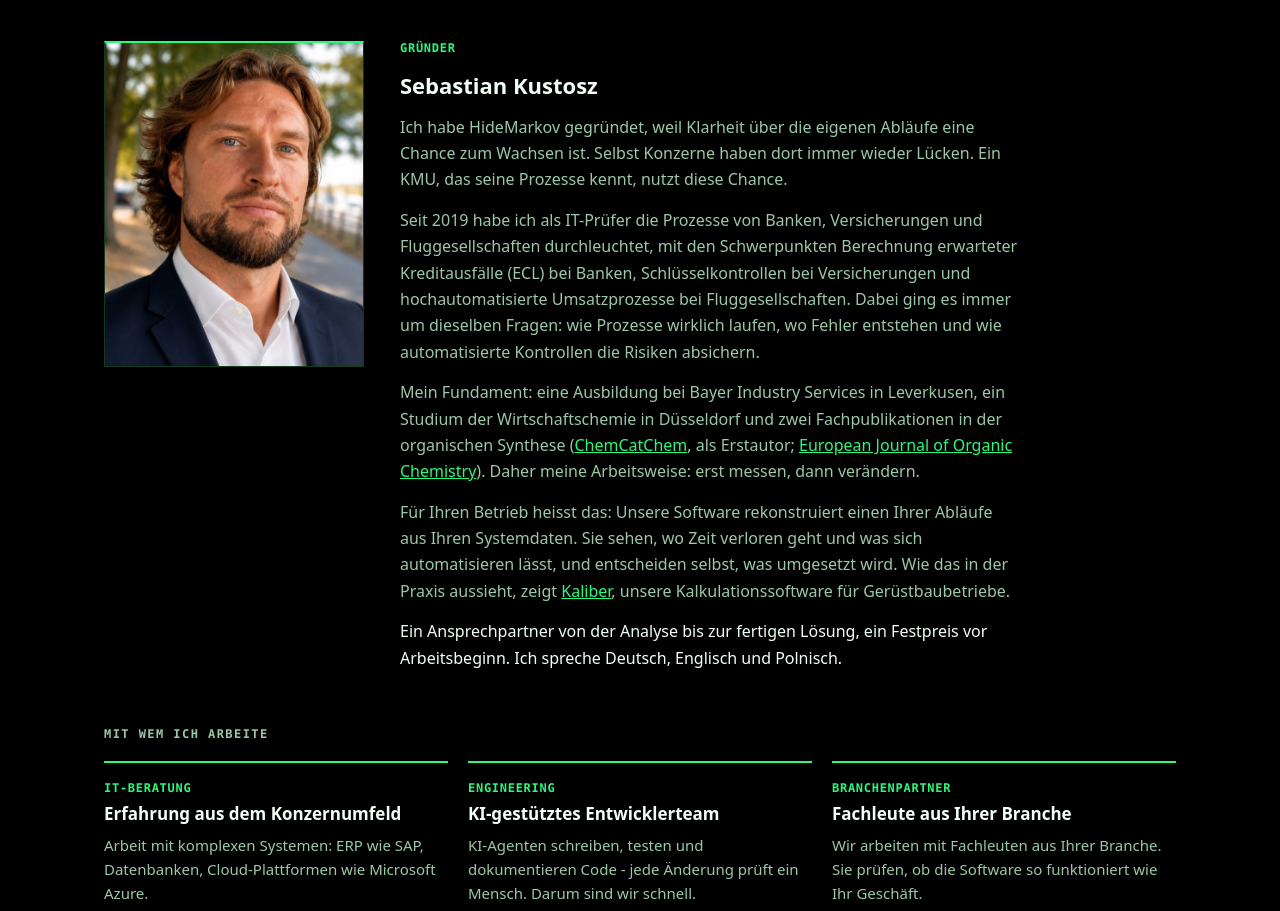
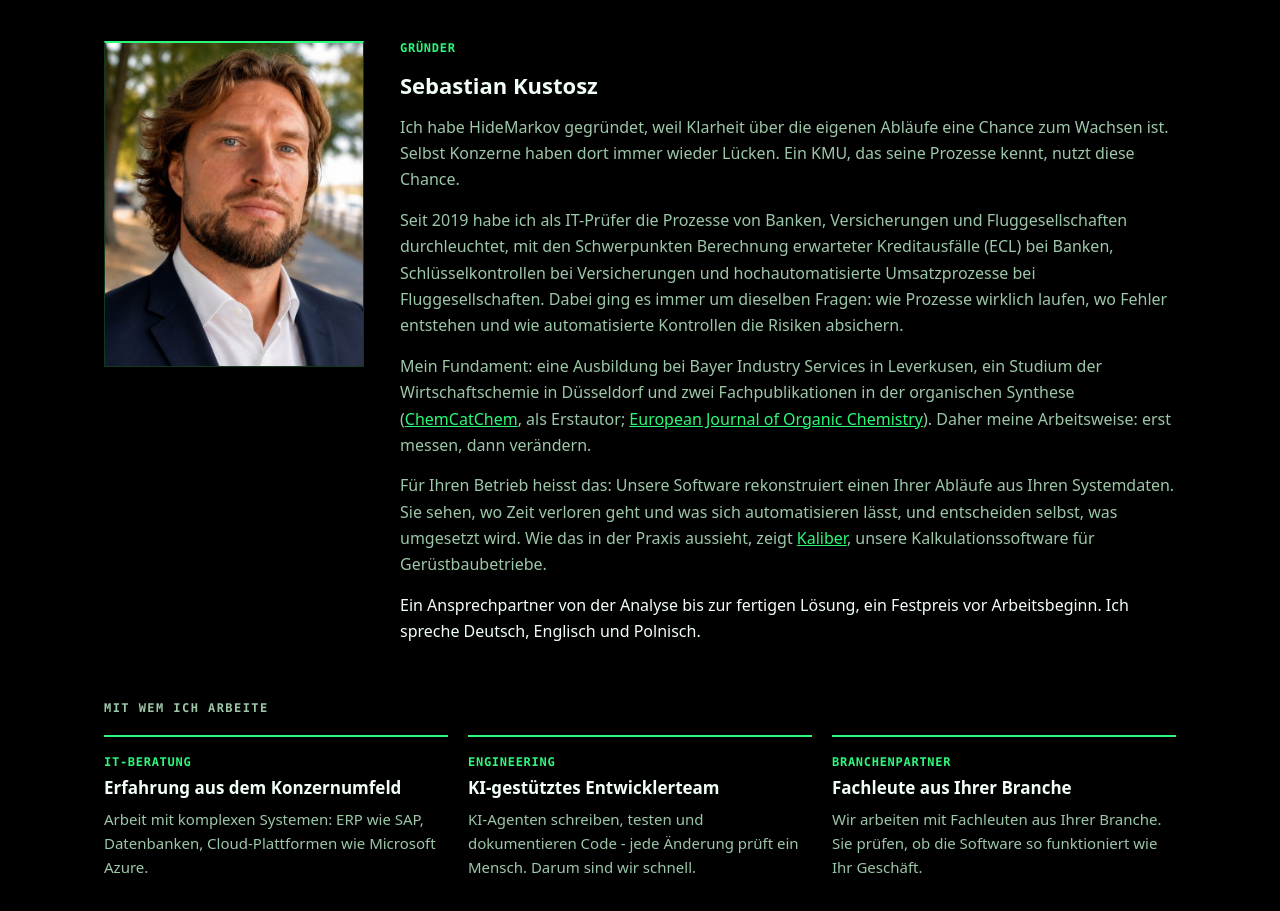
Before and after one commit to HideMarkov/hidemarkov.com, a plain HTML site: page index.html in a window 1280 px wide. Shown: the part 4081-4992 px from the top of the page. Drawn offline with Linux system fonts and the light colour scheme.

Commit message:
Founder section: text runs to the right edge (DE)

```diff
--- a/index.html
+++ b/index.html
@@ -188,7 +188,7 @@
   .founder { display: grid; grid-template-columns: 260px 1fr; gap: 36px; align-items: start; margin-bottom: 48px; }
   .founder img { display: block; width: 100%; height: auto; border: 1px solid var(--line); border-top: 2px solid var(--green); }
   .founder h3 { margin: 0 0 14px; font-size: 22px; }
-  .founder p { margin: 0 0 14px; color: var(--muted); font-size: 16px; line-height: 1.65; max-width: 68ch; }
+  .founder p { margin: 0 0 14px; color: var(--muted); font-size: 16px; line-height: 1.65; }
   .founder p:last-child { margin-bottom: 0; color: var(--text); }
   .founder a { color: var(--green); }
   @media (max-width: 700px) { .founder { grid-template-columns: 1fr; gap: 22px; } .founder img { max-width: 260px; } }
```
